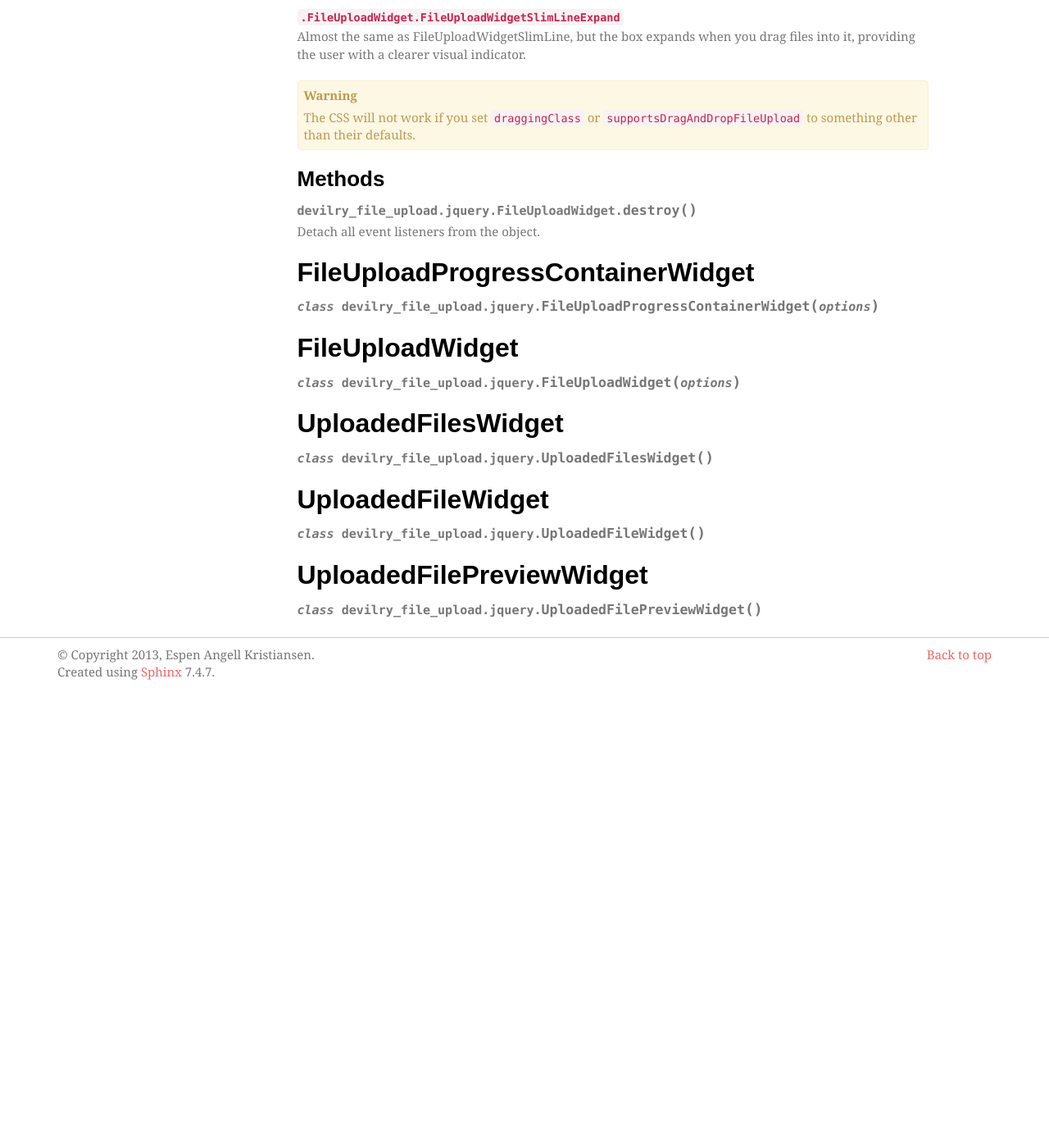
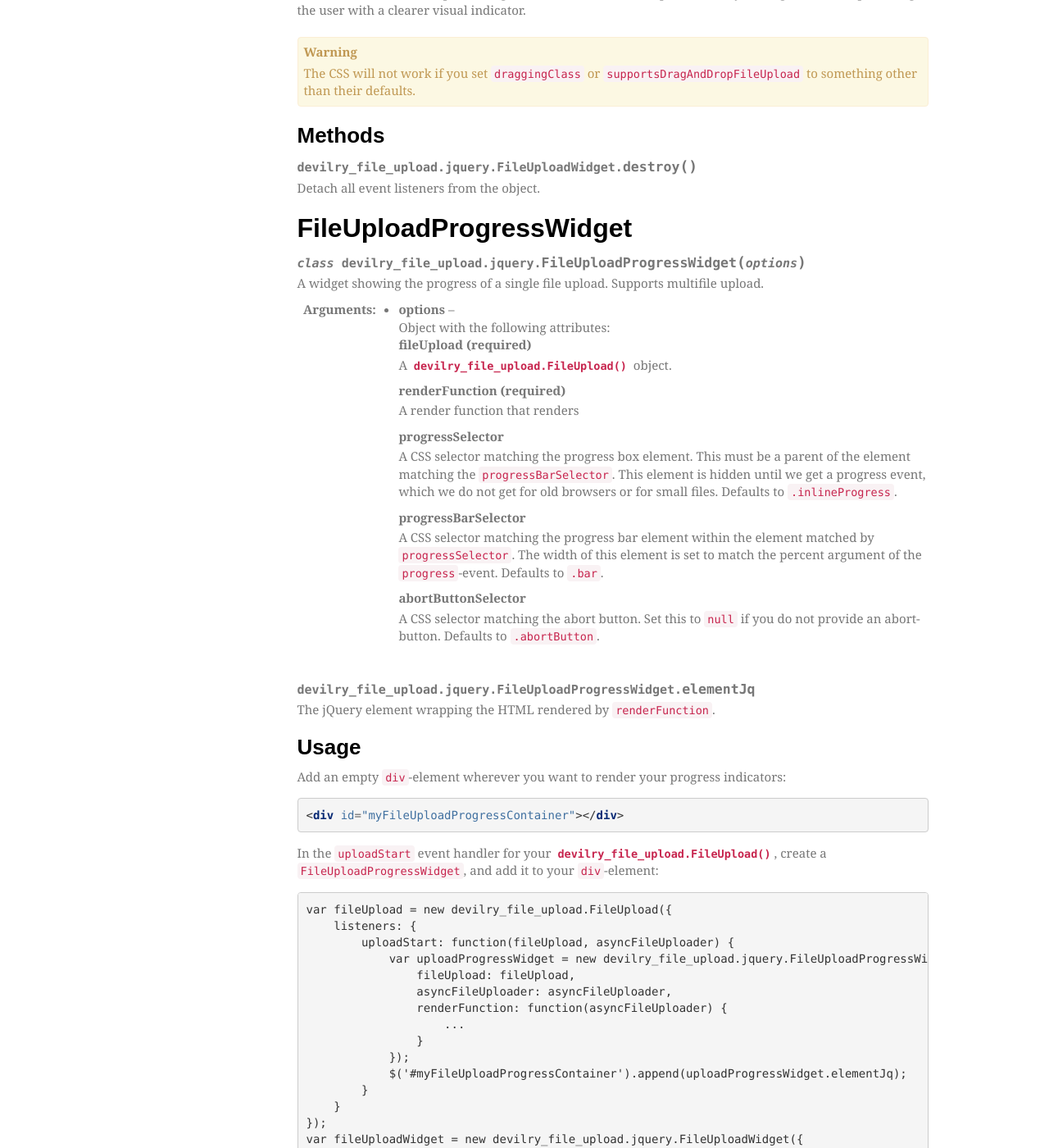
Before and after one commit to devilry/devilry_file_upload, a Sphinx documentation site: the page built from docs/source/jquerywidgets.rst, in a window 1280 px wide and 1400 px high, scrolled down 2624 px. Shown: the whole window at 82% size. Built offline with Sphinx 7.4.7, drawn with Linux system fonts in a browser that asks for light colours; some web fonts are replaced; before the commit the page ends 3465 px from its top, so only the background shows below that; some of the changed text lies outside the part shown.

Commit message:
Cleanup styles and write more docs.

```diff
--- a/docs/source/jquerywidgets.rst
+++ b/docs/source/jquerywidgets.rst
@@ -16,12 +16,10 @@ widgets for all three steps:
 
 2. Monitor the upload progress:
 
-    - :class:`devilry_file_upload.jquery.FileUploadProgressContainerWidget`
-    - :class:`devilry_file_upload.jquery.FileUploadWidget`
+    - :class:`devilry_file_upload.jquery.FileUploadProgressWidget`
 
 3. List/preview uploaded files:
 
-    - :class:`devilry_file_upload.jquery.UploadedFilesWidget`
     - :class:`devilry_file_upload.jquery.UploadedFileWidget`
     - :class:`devilry_file_upload.jquery.UploadedFilePreviewWidget`
 
@@ -160,29 +158,118 @@ Methods
     Detach all event listeners from the object.
 
 
-FileUploadProgressContainerWidget
-=================================
-.. class:: devilry_file_upload.jquery.FileUploadProgressContainerWidget(options)
+
+FileUploadProgressWidget
+========================
+.. class:: devilry_file_upload.jquery.FileUploadProgressWidget(options)
+
+    A widget showing the progress of a single file upload. Supports multifile
+    upload.
+
+    :param options: Object with the following attributes:
+
+        fileUpload (required)
+            A :class:`devilry_file_upload.FileUpload` object.
+
+        renderFunction (required)
+            A render function that renders
+
+        progressSelector
+            A CSS selector matching the progress box element.
+            This must be a parent of the element matching the
+            ``progressBarSelector``. This element is hidden until
+            we get a progress event, which we do not get for old browsers or
+            for small files. Defaults to ``.inlineProgress``.
+
+        progressBarSelector
+            A CSS selector matching the progress bar element within the element
+            matched by ``progressSelector``. The width of this element is set to
+            match the percent argument of the ``progress``-event.
+            Defaults to ``.bar``.
+
+        abortButtonSelector
+            A CSS selector matching the abort button. Set this to ``null`` if
+            you do not provide an abort-button. Defaults to ``.abortButton``.
+
+
+.. attribute:: devilry_file_upload.jquery.FileUploadProgressWidget.elementJq
+
+    The jQuery element wrapping the HTML rendered by ``renderFunction``.
 
 
 
+Usage
+-----
 
-FileUploadWidget
-================
-.. class:: devilry_file_upload.jquery.FileUploadWidget(options)
+Add an empty ``div``-element wherever you want to render your progress indicators:
+
+.. code-block:: html
+
+    <div id="myFileUploadProgressContainer"></div>
+
+In the ``uploadStart`` event handler for your
+:class:`devilry_file_upload.FileUpload`, create a ``FileUploadProgressWidget``,
+and add it to your ``div``-element::
+
+    var fileUpload = new devilry_file_upload.FileUpload({
+        listeners: {
+            uploadStart: function(fileUpload, asyncFileUploader) {
+                var uploadProgressWidget = new devilry_file_upload.jquery.FileUploadProgressWidget({
+                    fileUpload: fileUpload,
+                    asyncFileUploader: asyncFileUploader,
+                    renderFunction: function(asyncFileUploader) {
+                        ...
+                    }
+                });
+                $('#myFileUploadProgressContainer').append(uploadProgressWidget.elementJq);
+            }
+        }
+    });
+    var fileUploadWidget = new devilry_file_upload.jquery.FileUploadWidget({
+        fileUpload: fileUpload
+    });
+
+To get it working with the provided CSS, use a ``renderFunction`` that provides
+something like this html:
+
+.. code-block:: html
+
+    <div class="FileUploadProgressWidget GrayFileBox">
+        <div class="inlineProgress">
+            <div class="bar"></div>
+        </div>
+        Uploading myfile.txt
+        <button type="button" class="abortButton closeButtonDanger">&times;</button>
+    </div>
+
+You can use something very different, just make sure to set the
+``progressSelector``, ``progressBarSelector`` and ``abortButtonSelector``
+options accordingly.
 
 
+CSS
+---
 
-UploadedFilesWidget
-===================
-.. class:: devilry_file_upload.jquery.UploadedFilesWidget
+``.FileUploadProgressWidget``
+    Basic layout of the widget.
+
+``.FileUploadProgressWidget GrayFileBox``
+    Style the progress widget as a light gray box with darker gray border.
+
+``.FileUploadProgressWidget GrayFileBox large``
+    Make the box and fonts larger.
+
 
 
 UploadedFileWidget
 ==================
 .. class:: devilry_file_upload.jquery.UploadedFileWidget
 
+    A widget for displaying uploaded files, with an optional delete button.
+
 
 UploadedFilePreviewWidget
 =========================
 .. class:: devilry_file_upload.jquery.UploadedFilePreviewWidget
+
+    Extends :class:`devilry_file_upload.jquery.UploadedFileWidget` with previews.
```
Also changed, not shown: docs/source/devilry_file_upload.rst (+29 -3 lines), 7 other files.
